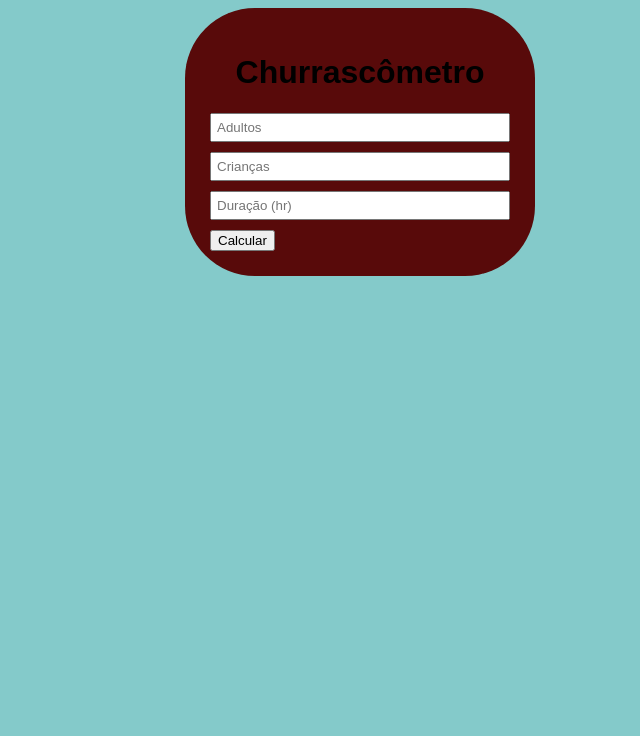
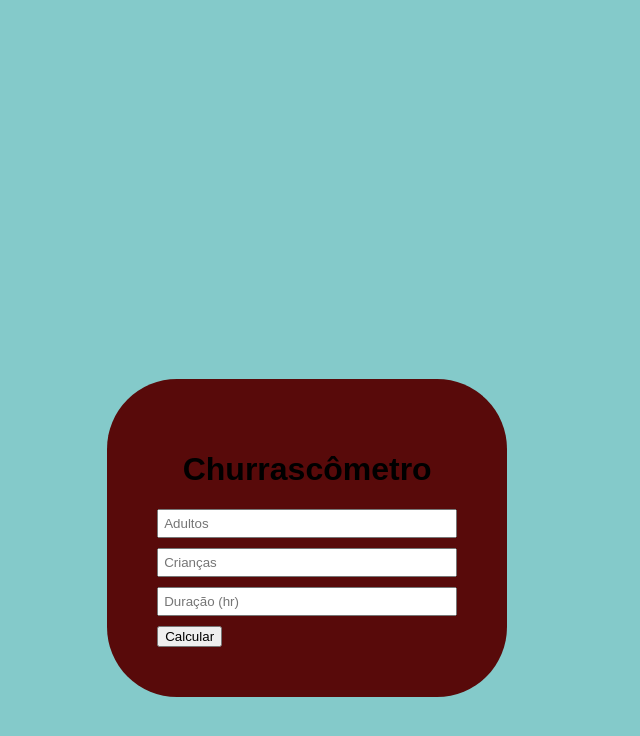
Before and after one commit to FABIO738/churrascometro, a plain HTML site: page index.html in a window 1280 px wide. Shown: the whole page, without its empty margins (280-920 px from the left). Drawn offline with Linux system fonts and the light colour scheme.

Commit message:
Add files via upload

```diff
--- a/style.css
+++ b/style.css
@@ -1,13 +1,14 @@
 
 .container{
 
+
     font-family: Arial, Helvetica, sans-serif;
     max-width: 300px;
-    margin: auto;
     background-color: rgb(88, 10, 10);
-    padding: 25px;
+    padding: 50px;
     border-radius: 70px;
-    display: block;
+    margin: 30%;
+
 
 
 
```
